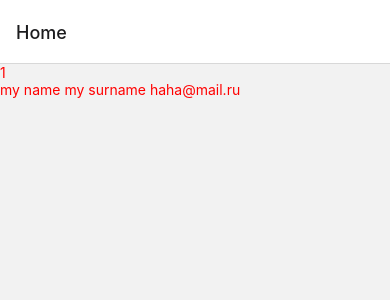
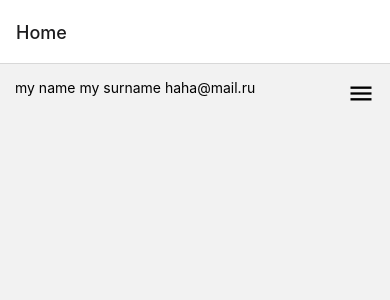
Before and after one commit to Umbrella1234/The-best-react-native-app-in-the-world, a React Native app: screen / in a window 390 px wide. Shown: the top 300 px of the page. Built offline with nearby package versions, Linux system fonts and the light colour scheme.

Commit message:
added an icon

```diff
--- a/src/features/employees/api/getEmployees.ts
+++ b/src/features/employees/api/getEmployees.ts
@@ -3,14 +3,14 @@ import { EmployeesMap } from "../../../types/entities/Employee";
 
 const FAKE_DELAY_MS = 2000;
 
-// creates promises that resolve with provided function argument after a delay
-const delayedPromiseFactory = <T>(resolveValue: T) =>
+// creates a promise that resolves with provided function argument after a delay
+const delayedPromiseFactoryFn = <T>(resolveValue: T) =>
   new Promise<T>((resolve) =>
     delay(() => resolve(resolveValue), FAKE_DELAY_MS)
   );
 
 export const getEmployees = () =>
-  delayedPromiseFactory<EmployeesMap>({
+  delayedPromiseFactoryFn<EmployeesMap>({
     1: {
       avatar: null,
       email: "haha@mail.ru",
--- a/src/screens/Home/Home.tsx
+++ b/src/screens/Home/Home.tsx
@@ -4,9 +4,20 @@ import { Text, View } from "react-native";
 import { getEmployees } from "../../features/employees/api/getEmployees";
 import { Queries } from "../../queryClient";
 import { EmployeesArr, EmployeesMap } from "../../types/entities/Employee";
+import { MaterialCommunityIcons } from "@expo/vector-icons";
 
-const StyledText = styled.Text`
-  color: red;
+const StyledEmployee = styled.View`
+  display: flex;
+  flex-direction: row;
+  padding: 15px;
+`;
+
+const StyledEmployeeInfo = styled.Text`
+  display: flex;
+`;
+
+const StyledEmployeeMenuIcon = styled(MaterialCommunityIcons)`
+  margin-left: auto;
 `;
 
 export const Home = () => {
@@ -21,16 +32,20 @@ export const Home = () => {
   return (
     <View>
       {isLoading && <Text>Loading wait plez...</Text>}
-      <StyledText>{data?.length}</StyledText>
       {isSuccess && (
         <>
           {data.map(({ avatar, email, name, surname, id }) => {
             return (
-              <View>
-                <StyledText>
+              <StyledEmployee>
+                <StyledEmployeeInfo>
                   {name} {surname} {email}
-                </StyledText>
-              </View>
+                </StyledEmployeeInfo>
+                <StyledEmployeeMenuIcon
+                  name="menu"
+                  size={28}
+                  color="#010101"
+                ></StyledEmployeeMenuIcon>
+              </StyledEmployee>
             );
           })}
         </>
```
